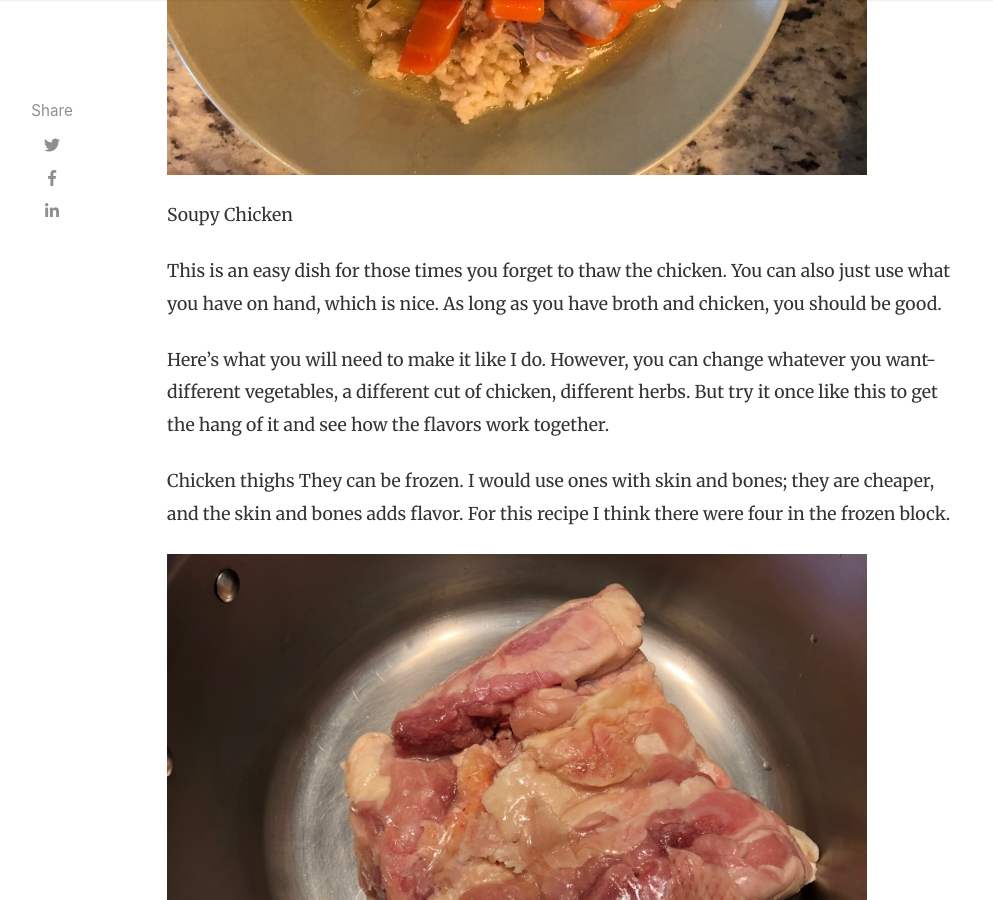
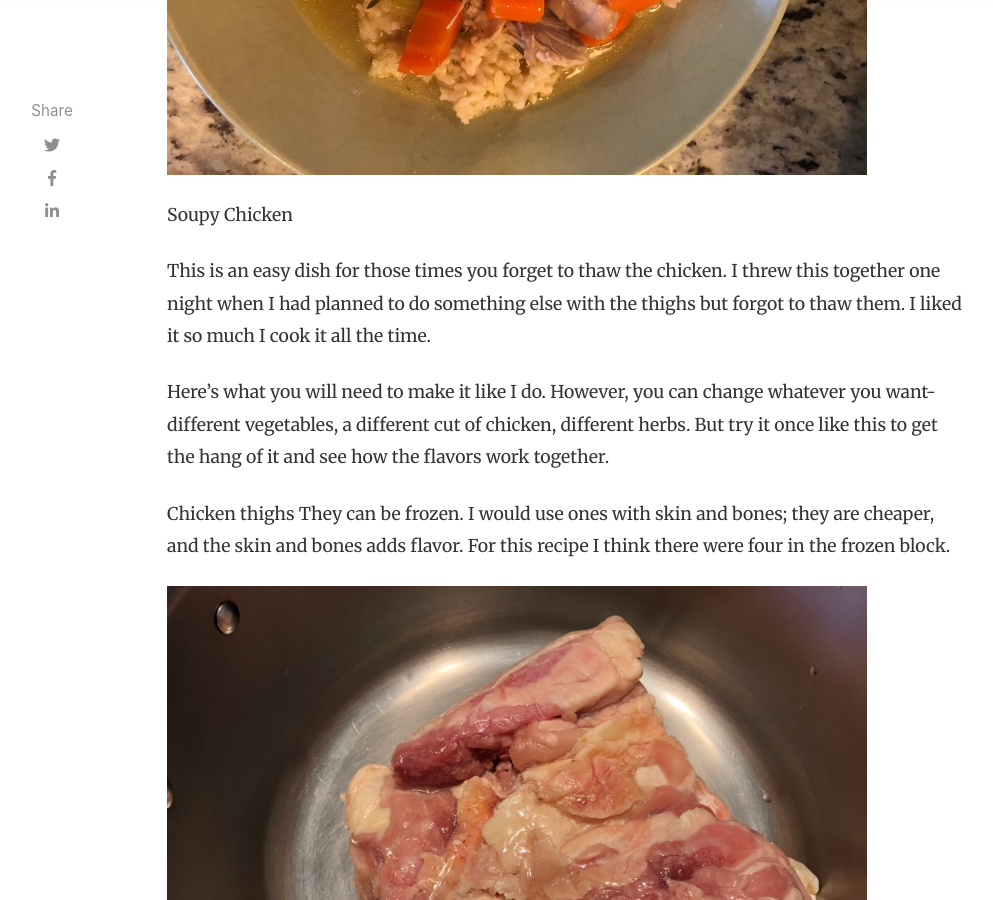
Before and after one commit to pknielski/pknielski.github.io, a Jekyll site: the page built from _posts/2019-05-20-soupychicken.md, in a window 1280 px wide and 900 px high, scrolled down 764 px. Shown: the whole window, without its empty margins (118-1111 px from the left). Built offline with Jekyll 4.4.1, drawn with Linux system fonts in a browser that asks for light colours; nearby versions of some CDN libraries; comment, search, counter and statistics services are not loaded.

Commit message:
Update 2019-05-20-soupychicken.md

```diff
--- a/_posts/2019-05-20-soupychicken.md
+++ b/_posts/2019-05-20-soupychicken.md
@@ -13,7 +13,7 @@ title: Soupy Chicken
 
 Soupy Chicken
 
-This is an easy dish for those times you forget to thaw the chicken. You can also just use what you have on hand, which is nice.  As long as you have broth and chicken, you should be good.
+This is an easy dish for those times you forget to thaw the chicken. I threw this together one night when I had planned to do something else with the thighs but forgot to thaw them. I liked it so much I cook it all the time.
 
 Here’s what you will need to make it like I do.  However, you can change whatever you want-different vegetables, a different cut of chicken, different herbs. But try it once like this to get the hang of it and see how the flavors work together.
 
```
